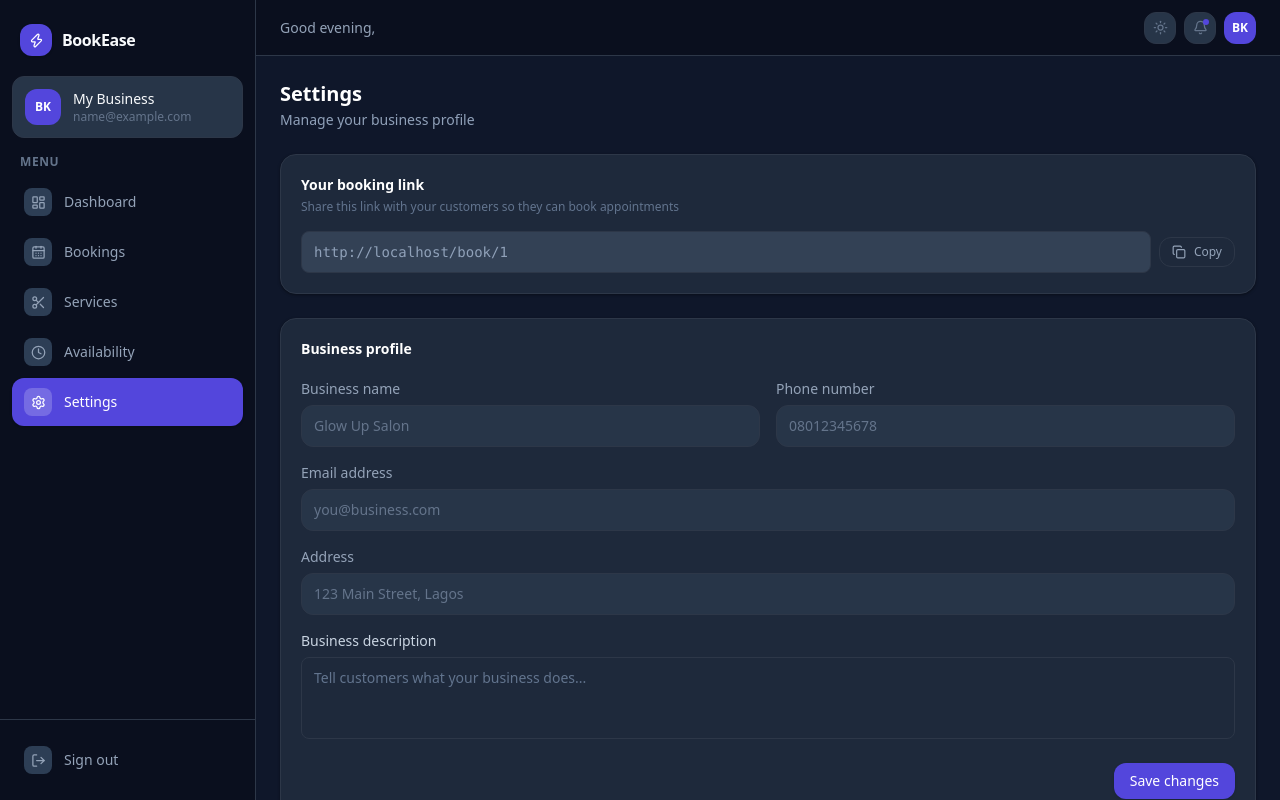
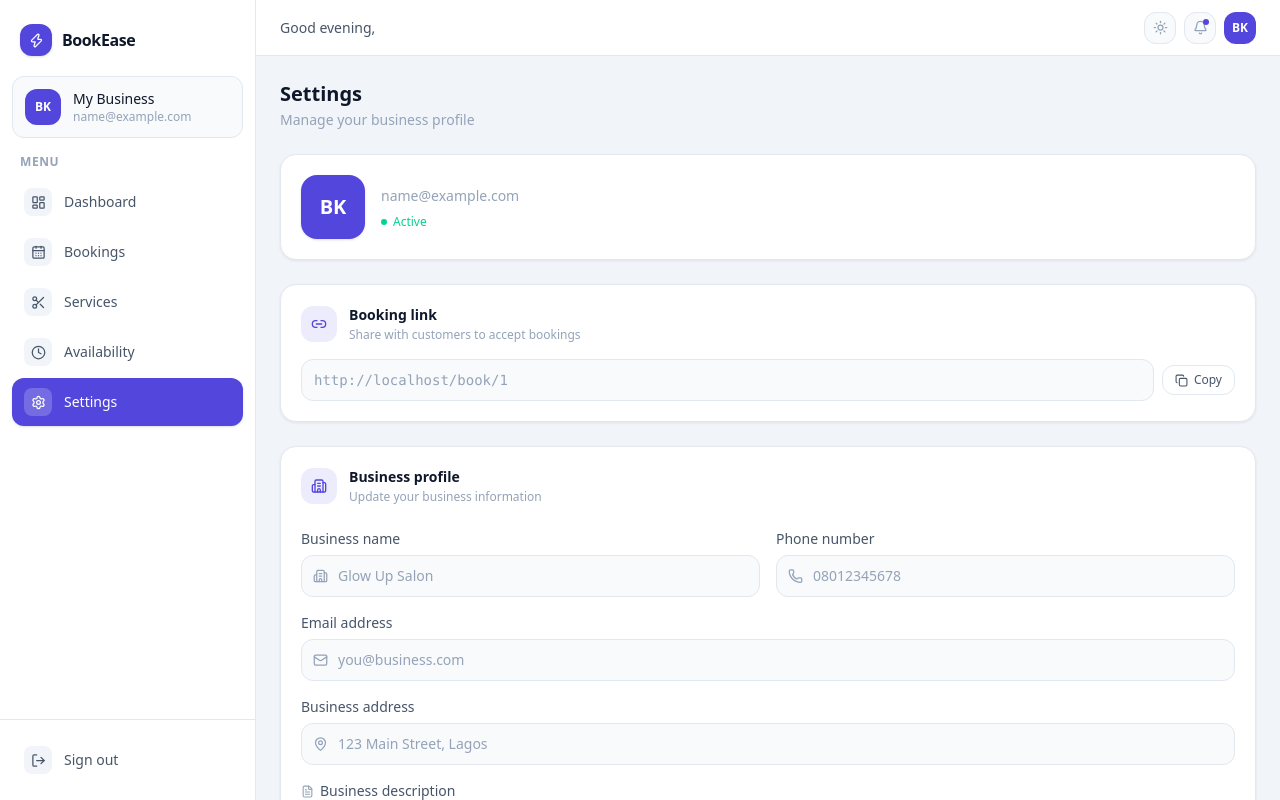
Before and after one commit to AdejumoOlanrewaju/booker-frontend, a React (Vite) app: page /settings in a window 1280 px wide. Built offline with nearby package versions, Linux system fonts and the light colour scheme; no server answers; sample sign-in values are in the browser's storage.

Commit message:
Push to gihub

```diff
--- a/src/pages/auth/Login.jsx
+++ b/src/pages/auth/Login.jsx
@@ -126,7 +126,7 @@ export default function Login() {
             </div>
           </div>
 
-          <p className='text-center text-sm text-[var(--text-muted)]'>
+          <p className='text-center text-sm text-[var(--text-muted)] pt-2'>
             Don't have an account?{' '}
             <Link
               to='/register'
--- a/src/pages/dashboard/Settings.jsx
+++ b/src/pages/dashboard/Settings.jsx
@@ -1,6 +1,6 @@
 import { useEffect, useState } from 'react'
 import { useForm } from 'react-hook-form'
-import { Copy, Check } from 'lucide-react'
+import { Copy, Check, Link2, Building2, Mail, Phone, MapPin, FileText } from 'lucide-react'
 import api from '../../api/axios'
 import useAuthStore from '../../store/useAuthStore'
 import Card from '../../components/ui/Card'
@@ -43,7 +43,7 @@ export default function Settings() {
       const res = await api.put('/auth/business', data)
       login(res.data, localStorage.getItem('token'))
       setSaved(true)
-      setTimeout(() => setSaved(false), 2000)
+      setTimeout(() => setSaved(false), 2500)
     } catch (err) {
       setError(err.response?.data?.message || 'Something went wrong')
     } finally {
@@ -54,63 +54,134 @@ export default function Settings() {
   const copyLink = () => {
     navigator.clipboard.writeText(bookingLink)
     setCopied(true)
-    setTimeout(() => setCopied(false), 2000)
+    setTimeout(() => setCopied(false), 2500)
   }
 
+  const initials = user?.businessName
+    ?.split(' ').map(w => w[0]).join('')
+    .toUpperCase().slice(0, 2) || 'BK'
+
   return (
-    <div className='flex flex-col gap-6'>
+    <div className='flex flex-col gap-4 sm:gap-6'>
 
       {/* Header */}
       <div>
-        <h1 className='text-xl font-semibold text-white'>Settings</h1>
-        <p className='text-sm text-slate-400 mt-0.5'>
+        <h1 className='text-lg sm:text-xl font-semibold text-[var(--text-primary)]'>
+          Settings
+        </h1>
+        <p className='text-sm text-[var(--text-muted)] mt-0.5'>
           Manage your business profile
         </p>
       </div>
 
+      {/* Business identity card */}
+      <Card>
+        <div className='flex items-center gap-4'>
+          <div className='w-14 h-14 sm:w-16 sm:h-16 bg-accent rounded-2xl
+            flex items-center justify-center text-lg sm:text-xl
+            font-bold text-white flex-shrink-0 shadow-sm'>
+            {initials}
+          </div>
+          <div className='min-w-0'>
+            <p className='text-base sm:text-lg font-semibold
+              text-[var(--text-primary)] truncate'>
+              {user?.businessName}
+            </p>
+            <p className='text-sm text-[var(--text-muted)] truncate mt-0.5'>
+              {user?.email}
+            </p>
+            <div className='flex items-center gap-1.5 mt-2'>
+              <span className='w-1.5 h-1.5 rounded-full bg-emerald-400' />
+              <span className='text-xs text-emerald-400 font-medium'>
+                Active
+              </span>
+            </div>
+          </div>
+        </div>
+      </Card>
+
       {/* Booking link */}
       <Card>
-        <h2 className='text-sm font-semibold text-white mb-1'>
-          Your booking link
+        <div className='flex items-center gap-3 mb-4'>
+          <div className='w-9 h-9 rounded-xl bg-accent/10 flex items-center
+            justify-center flex-shrink-0'>
+            <Link2 size={16} className='text-accent' />
+          </div>
+          <div>
+            <h2 className='text-sm font-semibold text-[var(--text-primary)]'>
+              Booking link
             </h2>
-        <p className='text-xs text-slate-500 mb-4'>
-          Share this link with your customers so they can book appointments
+            <p className='text-xs text-[var(--text-muted)] mt-0.5'>
+              Share with customers to accept bookings
             </p>
+          </div>
+        </div>
+
         <div className='flex items-center gap-2'>
-          <div className='flex-1 px-3 py-2.5 bg-surface-2 border border-border
-            rounded-lg text-sm text-slate-400 truncate font-mono'>
+          <div className='flex-1 px-3 py-2.5 rounded-xl text-sm
+            font-mono truncate border border-[var(--border-color)]
+            bg-[var(--bg-surface-2)] text-[var(--text-muted)]
+            min-w-0'>
             {bookingLink}
           </div>
           <Button
             variant='outline'
             size='sm'
             onClick={copyLink}
-            className='flex items-center gap-2 flex-shrink-0'
+            className='flex items-center gap-1.5 flex-shrink-0'
           >
-            {copied ? <Check size={14} /> : <Copy size={14} />}
+            {copied
+              ? <Check size={13} className='text-emerald-400' />
+              : <Copy size={13} />
+            }
+            <span className='hidden sm:inline'>
               {copied ? 'Copied!' : 'Copy'}
+            </span>
           </Button>
         </div>
+
+        {copied && (
+          <p className='text-xs text-emerald-400 mt-2 flex items-center gap-1'>
+            <Check size={11} />
+            Link copied to clipboard
+          </p>
+        )}
       </Card>
 
-      {/* Business profile */}
+      {/* Business profile form */}
       <Card>
-        <h2 className='text-sm font-semibold text-white mb-5'>
+        <div className='flex items-center gap-3 mb-5 sm:mb-6'>
+          <div className='w-9 h-9 rounded-xl bg-accent/10 flex items-center
+            justify-center flex-shrink-0'>
+            <Building2 size={16} className='text-accent' />
+          </div>
+          <div>
+            <h2 className='text-sm font-semibold text-[var(--text-primary)]'>
               Business profile
             </h2>
+            <p className='text-xs text-[var(--text-muted)] mt-0.5'>
+              Update your business information
+            </p>
+          </div>
+        </div>
 
         {error && (
-          <div className='mb-4 px-4 py-3 bg-red-500/10 border border-red-500/20
-            rounded-lg text-sm text-red-400'>
+          <div className='mb-5 px-4 py-3 bg-red-500/10 border
+            border-red-500/20 rounded-xl text-sm text-red-400
+            flex items-center gap-2'>
+            <span className='flex-shrink-0'>✕</span>
             {error}
           </div>
         )}
 
         <form onSubmit={handleSubmit(onSubmit)} className='flex flex-col gap-4'>
-          <div className='grid grid-cols-2 gap-4'>
+
+          {/* Business name + phone — stacked on mobile, 2 col on sm+ */}
+          <div className='grid grid-cols-1 sm:grid-cols-2 gap-4'>
             <Input
               label='Business name'
               placeholder='Glow Up Salon'
+              icon={Building2}
               error={errors.businessName?.message}
               {...register('businessName', {
                 required: 'Business name is required'
@@ -119,6 +190,7 @@ export default function Settings() {
             <Input
               label='Phone number'
               placeholder='08012345678'
+              icon={Phone}
               error={errors.phone?.message}
               {...register('phone', {
                 required: 'Phone number is required'
@@ -130,45 +202,104 @@ export default function Settings() {
             label='Email address'
             type='email'
             placeholder='you@business.com'
+            icon={Mail}
             error={errors.email?.message}
             {...register('email', {
-              required: 'Email is required'
+              required: 'Email is required',
+              pattern: {
+                value: /^[^\s@]+@[^\s@]+\.[^\s@]+$/,
+                message: 'Enter a valid email'
+              }
             })}
           />
 
           <Input
-            label='Address'
+            label='Business address'
             placeholder='123 Main Street, Lagos'
+            icon={MapPin}
             {...register('address')}
           />
 
+          {/* Textarea — manually styled with CSS vars */}
           <div className='flex flex-col gap-1.5'>
-            <label className='text-sm font-medium text-slate-300'>
+            <label className='text-sm font-medium text-[var(--text-secondary)]'>
+              <span className='flex items-center gap-1.5'>
+                <FileText size={13} className='text-[var(--text-muted)]' />
                 Business description
+              </span>
             </label>
             <textarea
               placeholder='Tell customers what your business does...'
               rows={3}
-              className='w-full px-3 py-2.5 rounded-lg text-sm bg-surface
-                border border-border text-slate-200
-                placeholder:text-slate-500 resize-none
-                focus:outline-none focus:ring-2 focus:ring-accent
-                focus:border-transparent transition-all duration-150'
+              className='w-full px-3 py-2.5 rounded-xl text-sm resize-none
+                border border-[var(--border-color)]
+                bg-[var(--bg-surface-2)]
+                text-[var(--text-primary)]
+                placeholder:text-[var(--text-muted)]
+                focus:outline-none focus:ring-2 focus:ring-accent/50
+                focus:border-accent
+                transition-all duration-150'
               {...register('description')}
             />
           </div>
 
-          <div className='flex justify-end mt-2'>
+          {/* Divider */}
+          <div className='border-t border-[var(--border-color)] pt-4 mt-1
+            flex flex-col sm:flex-row sm:items-center
+            sm:justify-between gap-3'>
+            <p className='text-xs text-[var(--text-muted)]'>
+              Changes will be reflected on your public booking page
+            </p>
             <Button
               type='submit'
               loading={loading}
               variant={saved ? 'success' : 'primary'}
+              className='w-full sm:w-auto'
             >
-              {saved ? 'Saved!' : 'Save changes'}
+              {saved ? '✓ Saved' : 'Save changes'}
             </Button>
           </div>
         </form>
       </Card>
+
+      {/* Danger zone */}
+      <Card>
+        <div className='flex items-center gap-3 mb-4'>
+          <div className='w-9 h-9 rounded-xl bg-red-500/10 flex items-center
+            justify-center flex-shrink-0'>
+            <span className='text-red-400 text-sm font-bold'>!</span>
+          </div>
+          <div>
+            <h2 className='text-sm font-semibold text-[var(--text-primary)]'>
+              Danger zone
+            </h2>
+            <p className='text-xs text-[var(--text-muted)] mt-0.5'>
+              Irreversible actions
+            </p>
+          </div>
+        </div>
+
+        <div className='flex flex-col sm:flex-row sm:items-center
+          sm:justify-between gap-3 p-4 rounded-xl border
+          border-red-500/20 bg-red-500/5'>
+          <div>
+            <p className='text-sm font-medium text-[var(--text-primary)]'>
+              Delete account
+            </p>
+            <p className='text-xs text-[var(--text-muted)] mt-0.5'>
+              Permanently delete your account and all data
+            </p>
+          </div>
+          <Button
+            variant='danger'
+            size='sm'
+            className='w-full sm:w-auto flex-shrink-0'
+            onClick={() => window.confirm('Are you sure? This cannot be undone.')}
+          >
+            Delete account
+          </Button>
+        </div>
+      </Card>
     </div>
   )
 }
--- a/src/store/useThemeStore.js
+++ b/src/store/useThemeStore.js
@@ -9,9 +9,9 @@ const useThemeStore = create(
       initTheme: () => {
         const { isDark } = get()
         if (isDark) {
+          document.documentElement.classList.add('light')
+        } else {
           document.documentElement.classList.remove('light')
-        } else {
-          document.documentElement.classList.add('light')
         }
       },
 
@@ -19,9 +19,9 @@ const useThemeStore = create(
         const { isDark } = get()
         const newIsDark = !isDark
         if (newIsDark) {
+          document.documentElement.classList.add('light')
+        } else {
           document.documentElement.classList.remove('light')
-        } else {
-          document.documentElement.classList.add('light')
         }
         set({ isDark: newIsDark })
       },
```
Lines whose indentation alone changed are shown as unchanged.
